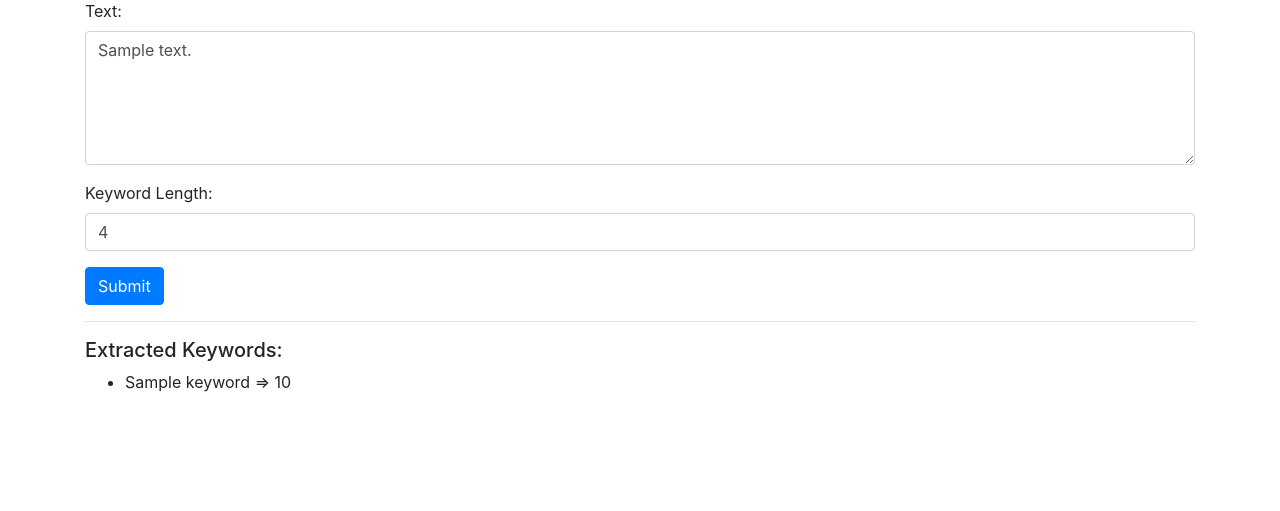
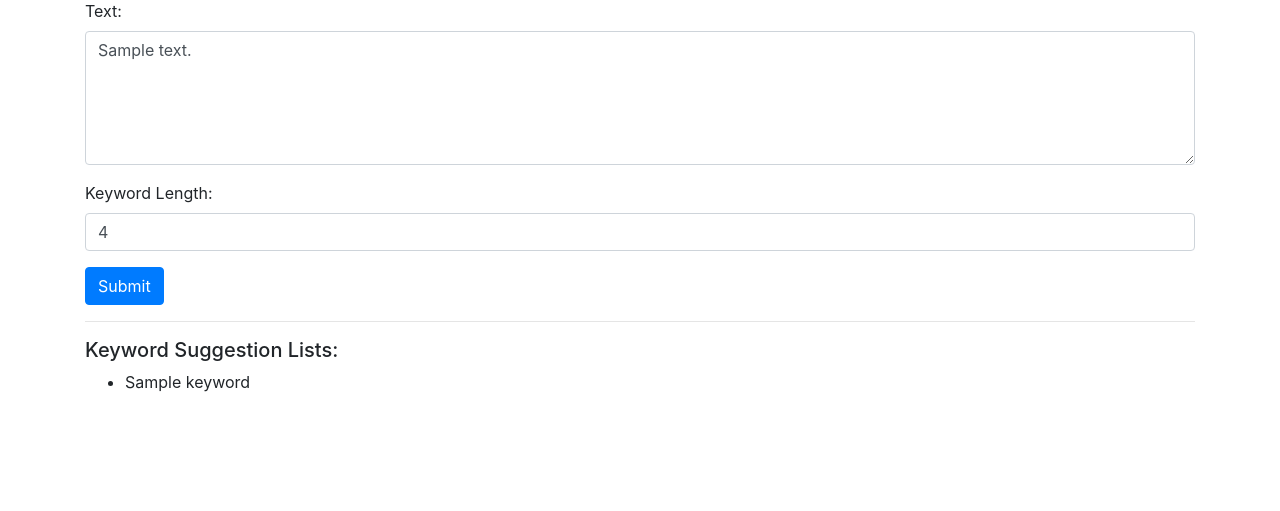
Before and after one commit to w33ladalah/id-keywords-finder, a Flask app: template templates/process.html in a window 1280 px wide. Shown: the part 123-634 px from the top of the page. Run offline with Flask 2, Linux system fonts and the light colour scheme; the template is opened without the code that fills it: most values are stand-ins (such as "Sample title", 1, 10 or a date in 2020); some libraries are stand-ins or nearby versions.

Commit message:
Template changes

```diff
--- a/templates/process.html
+++ b/templates/process.html
@@ -4,10 +4,10 @@
 <hr>
 <div class="row mt-3">
     <div class="col">
-        <h5>Extracted Keywords:</h5>
+        <h5>Keyword Suggestion Lists:</h5>
         <ul>
           {% for kw, score in keywords %}
-            <li>{{ kw }} => {{ score }}</li>
+            <li>{{ kw }}</li>
           {% endfor %}
         </ul>
     </div>
```
